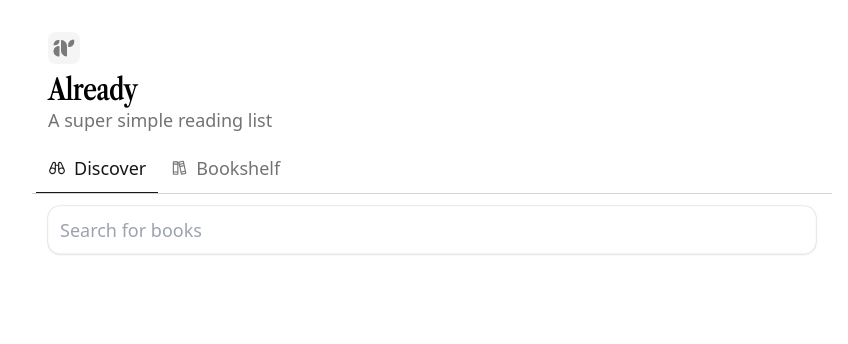
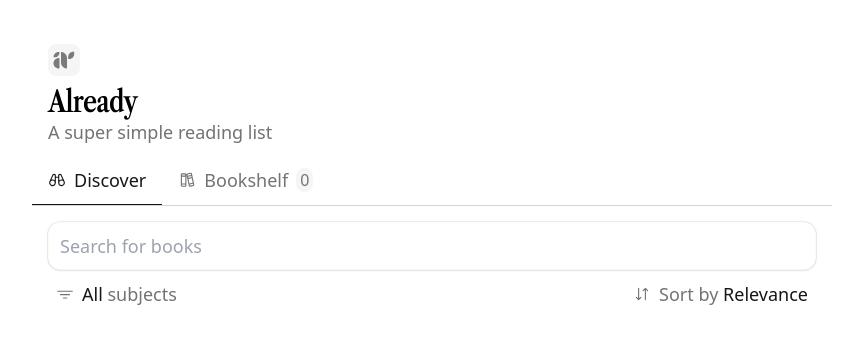
Before and after one commit to andyburris/csci1300-aggregation, a React (Create React App) app: page / in a window 1280 px wide. Shown: the top 344 px of the page, without its empty margins (208-1056 px from the left). Built offline with nearby package versions, Linux system fonts and the light colour scheme.

Commit message:
added filtering and sorting

```diff
--- a/package.json
+++ b/package.json
@@ -16,7 +16,7 @@
     "react": "^18.2.0",
     "react-dom": "^18.2.0",
     "react-scripts": "^5.0.1",
-    "typescript": "^4.9.5",
+    "typescript": "^5.4.3",
     "web-vitals": "^2.1.4"
   },
   "scripts": {
--- a/public/index.html
+++ b/public/index.html
@@ -2,7 +2,7 @@
 <html lang="en">
   <head>
     <meta charset="utf-8" />
-    <link rel="icon" href="%PUBLIC_URL%/favicon.ico" />
+    <link rel="icon" href="%PUBLIC_URL%/logo.svg" />
     <meta name="viewport" content="width=device-width, initial-scale=1" />
     <meta name="theme-color" content="#000000" />
     <meta
--- a/src/App.tsx
+++ b/src/App.tsx
@@ -2,7 +2,7 @@ import React, { Suspense, use, useEffect, useMemo, useState } from 'react';
 import logo from './logo.svg';
 import * as Tabs from "@radix-ui/react-tabs"
 import { Binoculars, Bookmark, Books, Disc } from '@phosphor-icons/react/dist/ssr';
-import { getBooks, searchBooks } from './data/openlibrary';
+import { searchBooks } from './data/openlibrary';
 import { BookItem } from './components/BookItem';
 import { Book, ShelfLocation } from './data/book';
 import { useDebouncedValue } from './utils';
@@ -31,7 +31,7 @@ function App() {
 
 	return (
 		<main className="max-w-3xl mx-auto">
-				<header className="flex flex-col gap-2">
+			<header className="flex flex-col gap-2 py-3">
 				<div className="size-8 flex items-center justify-center bg-neutral-100 text-neutral-500 rounded-lg">
 					<img src={logo} alt="logo"/>
 				</div>
@@ -41,11 +41,11 @@ function App() {
 				</div>
 			</header>
 			<Tabs.Root defaultValue="discover">
-					<Tabs.List className="flex -mx-4 my-3 px-1 overflow-x-scroll border-b border-neutral-300 pb-px">
+				<Tabs.List className="flex -mx-4 overflow-x-scroll border-b border-neutral-300 pb-px">
 					<TabTrigger value="discover"><Binoculars/>Discover</TabTrigger>
-						<TabTrigger value="bookshelf"><Books/>Bookshelf</TabTrigger>
+					<TabTrigger value="bookshelf"><Books/>Bookshelf <div className="text-neutral-500 bg-neutral-100 px-1 text-base rounded-full">{shelf.size}</div></TabTrigger>
 				</Tabs.List>
-					<Tabs.Content value="discover">
+				<Tabs.Content value="discover" className="py-4">
 					<div className="flex flex-col gap-4">
 						<DiscoveryList
 							currentShelf={shelf}
@@ -53,7 +53,7 @@ function App() {
 							/>
 					</div>
 				</Tabs.Content>
-					<Tabs.Content value="bookshelf">
+				<Tabs.Content value="bookshelf" className="py-4">
 					<Bookshelf
 						books={shelf}
 						onAddToShelf={updateShelf}
@@ -68,7 +68,7 @@ function TabTrigger({ value, children }: { value: string, children: React.ReactN
 	return (
 		<Tabs.Trigger
 			value={value}
-			className="flex gap-2 items-center px-3 py-3 flex-shrink-0 text-neutral-500 data-[state=active]:text-neutral-900 hover:border-b hover:-mb-px border-neutral-500 data-[state=active]:border-b data-[state=active]:border-neutral-900 data-[state=active]:-mb-px overflow-visible transition-colors"
+			className="flex gap-2 items-center px-4 py-3 flex-shrink-0 text-neutral-500 data-[state=active]:text-neutral-900 hover:border-b hover:-mb-px border-neutral-500 data-[state=active]:border-b data-[state=active]:border-neutral-900 data-[state=active]:-mb-px overflow-visible transition-colors"
 		>
 			{children}
 		</Tabs.Trigger>
--- a/src/components/Bookshelf.tsx
+++ b/src/components/Bookshelf.tsx
@@ -22,7 +22,7 @@ export function Bookshelf({ books, onAddToShelf }: { books: Map<Book, ShelfLocat
                 { toRead.map((book) => <BookItem key={book.id} book={book} shelfLocation={ShelfLocation.ToRead} onAddToShelf={(location) => onAddToShelf(book, location)}/>) }
             </div>
             <div className="flex flex-col gap-4">
-                <p className="text-neutral-500">Read</p>
+                <p className="text-neutral-500">Already Read</p>
                 { read.map((book) => <BookItem key={book.id} book={book} shelfLocation={ShelfLocation.Read} onAddToShelf={(location) => onAddToShelf(book, location)}/>) }
             </div>
         </div>
--- /dev/null
+++ b/src/components/Button.tsx
@@ -0,0 +1,11 @@
+import { forwardRef } from "react";
+
+export const Button = forwardRef<HTMLButtonElement, React.ComponentPropsWithoutRef<'button'>>((props, ref) => {
+    return (
+        <button
+            ref={ref}
+            className="text-neutral-500 hover:text-neutral-900 h-10 min-w-10 flex items-center justify-center gap-2 p-2 hover:bg-neutral-100 rounded-lg"
+            {...props}
+        />
+    )
+})
--- a/src/components/DiscoveryList.tsx
+++ b/src/components/DiscoveryList.tsx
@@ -1,9 +1,14 @@
 import { useEffect, useState } from "react";
 import { Book, ShelfLocation } from "../data/book";
 import { BookItem } from "./BookItem";
-import { func } from "prop-types";
 import { useDebouncedValue } from "../utils";
 import { searchBooks } from "../data/openlibrary";
+import { Button } from "./Button";
+import { ArrowsDownUp, BookOpenText, Calendar, ChartLineUp, FunnelSimple, TextAa, User } from "@phosphor-icons/react/dist/ssr";
+import * as Dropdown from "@radix-ui/react-dropdown-menu"
+import { DropdownContent, DropdownItem } from "./Dropdown";
+
+
 
 export function DiscoveryList({ currentShelf, onAddToShelf }: { currentShelf: Map<Book, ShelfLocation>, onAddToShelf: (book: Book, location: ShelfLocation | null) => void }){
     const [searchTerm, setSearchTerm] = useState("");
@@ -15,19 +20,82 @@ export function DiscoveryList({ currentShelf, onAddToShelf }: { currentShelf: Ma
         searchBooks(debouncedSearchTerm).then((books) => setBooks(books))
     }, [debouncedSearchTerm]);
 
+    const allSubjects = books?.flatMap((book) => book.subject) ?? [];
+    const popularSubjects = allSubjects.reduce((acc, subject) => {
+        if(acc.has(subject)) { acc.set(subject, (acc.get(subject) ?? 0) + 1) } else acc.set(subject, 1);
+        return acc;
+    }, new Map<string, number>());
+    const mostPopularSubjects = Array.from(popularSubjects.entries()).sort((a, b) => b[1] - a[1])
+        .slice(0, 5)
+        .map(([subject, count]) => subject);
+    const [selectedSubjects, setSelectedSubjects] = useState<string[]>([]);
+    const filteredBooks = selectedSubjects.length > 0 ? books?.filter((book) => selectedSubjects.some((subject) => book.subject.includes(subject))) : books;
+
+    const [sort, setSort] = useState<"Relevance" | "Title" | "Author" | "Date">("Relevance")
+    const sortedBooks = filteredBooks?.toSorted((a: Book, b: Book) => {
+        if(sort === "Relevance") return 0;
+        if(sort === "Title") return a.title.localeCompare(b.title);
+        if(sort === "Author") return a.author.localeCompare(b.author);
+        if(sort === "Date") return a.year - b.year;
+        return 0;
+    })
+
     return (
         <div className="flex flex-col gap-4">
+        <div className="flex flex-col gap-1">
             <input
                 placeholder="Search for books"
                 className="w-full shadow-outset p-3 rounded-xl"
                 value={searchTerm}
                 onChange={(e) => setSearchTerm(e.target.value)}
             />
-        { books
-            ? books.map((book) => <BookItem
+            <div className="flex items-center flex-wrap justify-between">
+                <Dropdown.Root>
+                    <Dropdown.Trigger asChild>
+                        <Button>
+                            <FunnelSimple/>
+                            <p>
+                                <span className="text-neutral-900">{ selectedSubjects.length === 0 ? "All" : selectedSubjects.length} </span>
+                                { selectedSubjects.length === 1 ? "subject" : "subjects" }
+                            </p>
+                        </Button>
+                    </Dropdown.Trigger>
+                    <DropdownContent align="start">
+                        <DropdownItem
+                            onSelect={() => setSelectedSubjects([])}
+                            text="All"
+                            isSelected={selectedSubjects.length === 0}
+                            />
+                        { mostPopularSubjects.map((subject) =>
+                            <DropdownItem
+                                key={subject}
+                                onSelect={() => setSelectedSubjects((prev) => prev.includes(subject) ? prev.filter((s) => s !== subject) : [...prev, subject])}
+                                isSelected={selectedSubjects.includes(subject)}
+                                text={subject}
+                            />
+                        )}
+                    </DropdownContent>
+                </Dropdown.Root>
+                <Dropdown.Root>
+                    <Dropdown.Trigger asChild>
+                        <Button>
+                            <ArrowsDownUp/> <p>Sort by <span className="text-neutral-900">{sort}</span></p>
+                        </Button>
+                    </Dropdown.Trigger>
+                    <DropdownContent align="end">
+                        <DropdownItem onSelect={() => setSort("Relevance")} icon={<ChartLineUp/>} text="Relevance"/>
+                        <DropdownItem onSelect={() => setSort("Title")} icon={<TextAa/>} text="Title"/>
+                        <DropdownItem onSelect={() => setSort("Author")} icon={<User/>} text="Author"/>
+                        <DropdownItem onSelect={() => setSort("Date")} icon={<Calendar/>} text="Release date"/>
+                    </DropdownContent>
+                </Dropdown.Root>
+            </div>
+        </div>
+        { sortedBooks
+            ? sortedBooks.map((book) => <BookItem
                 key={book.id}
                 book={book}
-                shelfLocation={currentShelf.get(book) || null}
+                shelfLocation={currentShelf.get(book) ?? null}
                 onAddToShelf={(location) => onAddToShelf(book, location)}/>)
             : <p>Loading...</p>
         }
--- /dev/null
+++ b/src/components/Dropdown.tsx
@@ -0,0 +1,32 @@
+import { Check } from "@phosphor-icons/react/dist/ssr"
+import * as Dropdown from "@radix-ui/react-dropdown-menu"
+
+export function DropdownContent({ children, align, onKeyDown }: { children: React.ReactNode, align: "center" | "start" | "end" | undefined, onKeyDown?: (e: React.KeyboardEvent) => void }) {
+    return (
+        <Dropdown.Content
+            align={align}
+            className="bg-white p-1 rounded-xl flex flex-col shadow-outset min-w-56"
+            onKeyDown={onKeyDown}
+        >
+            {children}
+        </Dropdown.Content>
+    )
+}
+
+export function DropdownItem({ onSelect, isSelected, icon, text, shortcut }: { onSelect: () => void, isSelected?: boolean, icon?: React.ReactNode, text: string, shortcut?: string }) {
+    return (
+        <Dropdown.Item
+            onSelect={onSelect}
+            className="flex items-center gap-3 p-3 focus:bg-neutral-100 outline-none rounded-lg cursor-pointer"
+        >
+            { icon && <div className="flex-shrink-0">{icon}</div> }
+            <div className="flex-grow flex gap-1 items-center">
+                <span className="flex-grow">{text}</span>
+                {isSelected && <Check/>}
+            </div>
+            { shortcut &&
+                <span className="text-neutral-500">{shortcut}</span>
+            }
+        </Dropdown.Item>
+    )
+}
--- a/src/data/book.ts
+++ b/src/data/book.ts
@@ -4,6 +4,8 @@ export class Book{
         public title: string,
         public author: string,
         public image: string | null,
+        public year: number,
+        public subject: string[],
     ) {}
 }
 
--- a/tsconfig.json
+++ b/tsconfig.json
@@ -4,7 +4,8 @@
     "lib": [
       "dom",
       "dom.iterable",
-      "esnext"
+      "esnext",
+      "ESNext.Array"
     ],
     "allowJs": true,
     "skipLibCheck": true,
```
Also changed, not shown: src/components/BookItem.tsx (+45 -18 lines), src/data/openlibrary.ts (+15 -8 lines), public/logo.svg (added), 1 other file (tests, documents, lock files or other folders). Lines whose indentation alone changed are shown as unchanged.
